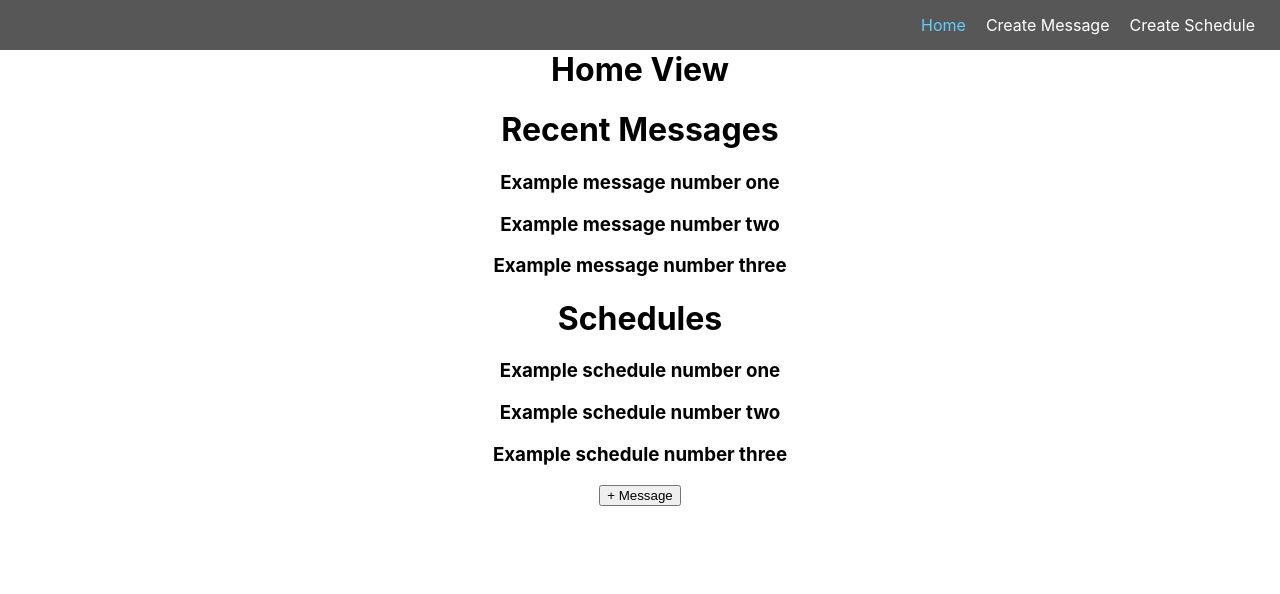
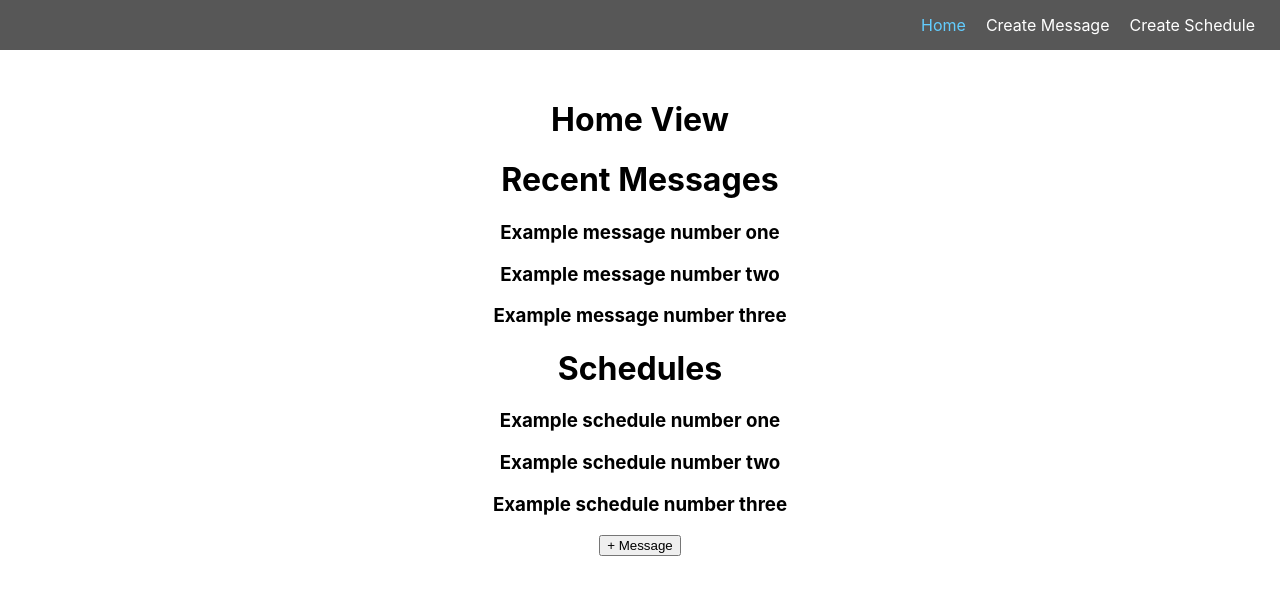
Before and after one commit to mentorsinternational/Mentors-International-Nick, a React (Create React App) app in the folder mentors-international/: page / in a window 1280 px wide. Shown: the top 594 px of the page. Built offline with nearby package versions, Linux system fonts and the light colour scheme.

Commit message:
Style tweak

```diff
--- a/mentors-international/src/index.css
+++ b/mentors-international/src/index.css
@@ -3,7 +3,7 @@
 }
 
 body {
-  margin: 50px 0 0 0;
+  margin: 100px 0 0 0;
   padding: 0;
   font-family: -apple-system, BlinkMacSystemFont, "Segoe UI", "Roboto", "Oxygen",
     "Ubuntu", "Cantarell", "Fira Sans", "Droid Sans", "Helvetica Neue",
```
